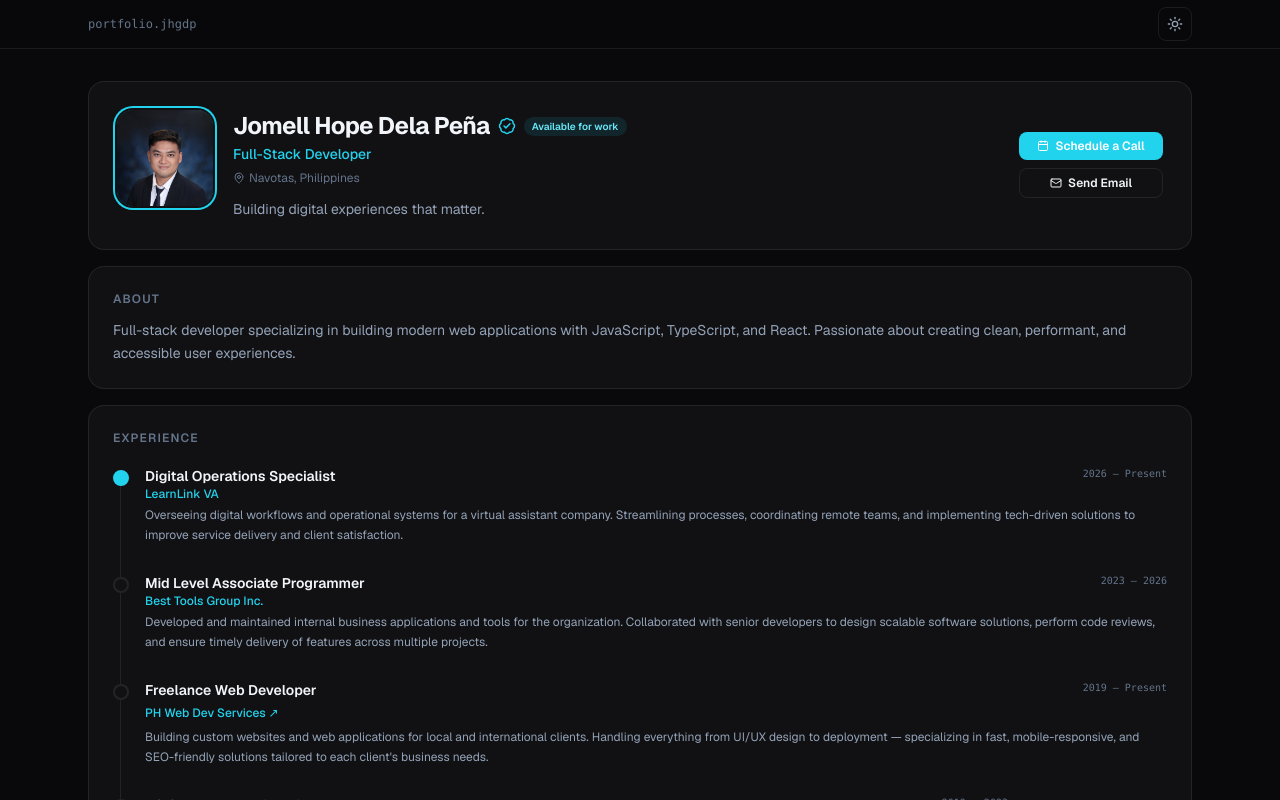
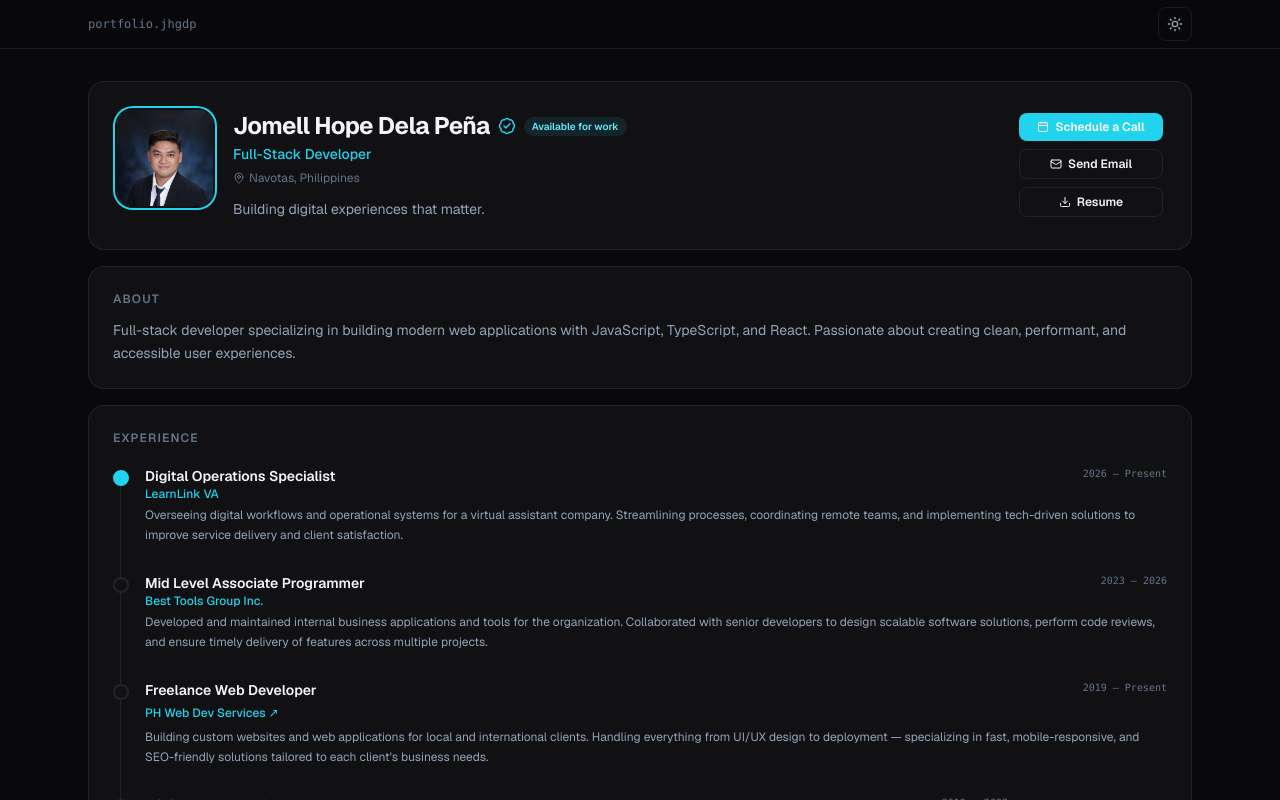
Before and after one commit to Jomell-DelaPena/Portfolio-Website, a Next.js app: page / in a window 1280 px wide. Shown: the top 800 px of the page. Built offline with nearby package versions, Linux system fonts and the light colour scheme.

Commit message:
Add downloadable resume and tools section

```diff
--- a/src/components/Hero.tsx
+++ b/src/components/Hero.tsx
@@ -1,5 +1,5 @@
 import Image from "next/image";
-import { MapPin, BadgeCheck, Calendar, Mail, BookOpen } from "lucide-react";
+import { MapPin, BadgeCheck, Calendar, Mail, BookOpen, Download } from "lucide-react";
 import { personal } from "@/lib/data";
 
 export default function Hero() {
@@ -110,6 +110,18 @@ export default function Hero() {
               Read my blog
             </a>
           )}
+          <a
+            href="/resume.pdf"
+            download="Dela_Pena_Resume_2026.pdf"
+            className="flex items-center justify-center gap-1.5 px-3 py-1.5 rounded-lg text-xs font-semibold border transition-all duration-200 hover:-translate-y-0.5 hover:bg-[var(--bg-card-hover)]"
+            style={{
+              borderColor: "var(--border)",
+              color: "var(--text-primary)",
+            }}
+          >
+            <Download size={12} />
+            Resume
+          </a>
         </div>
       </div>
     </div>
```
Also changed, not shown: 1 other file (tests, documents, lock files or other folders).
